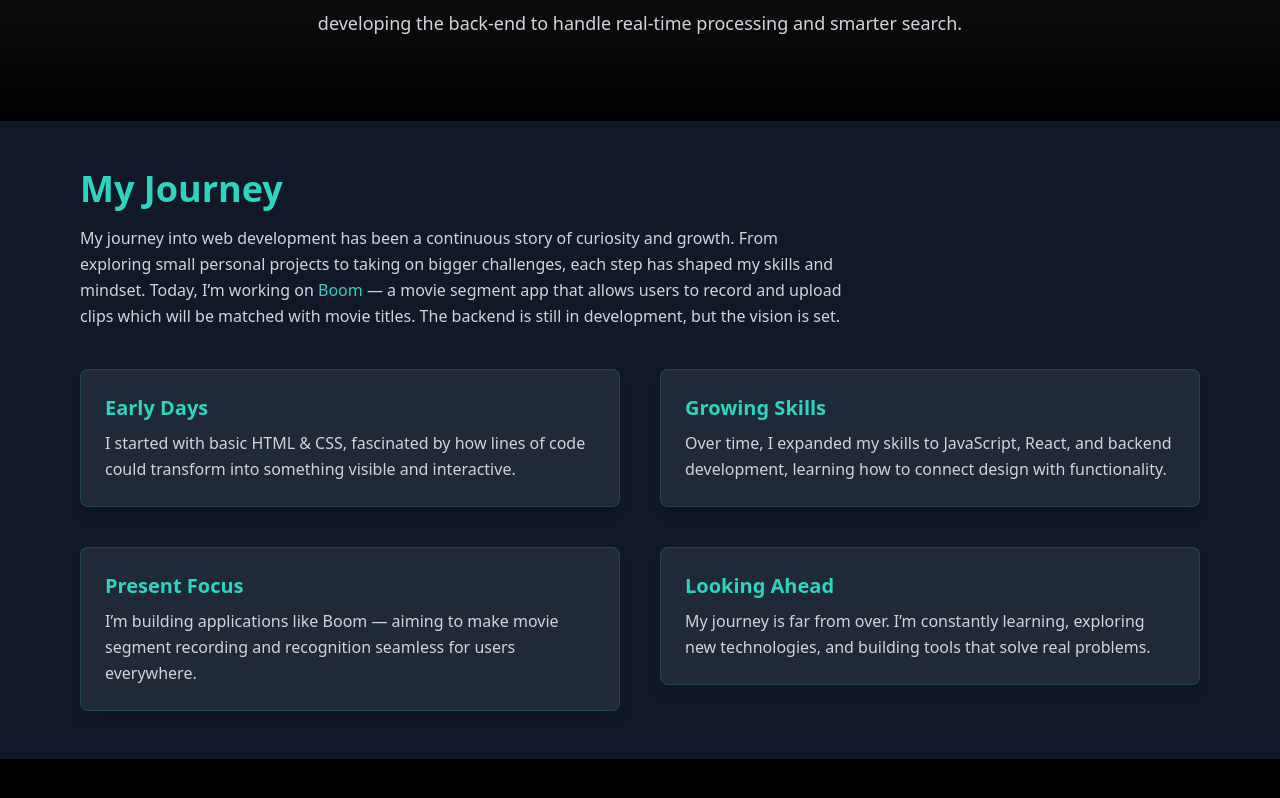
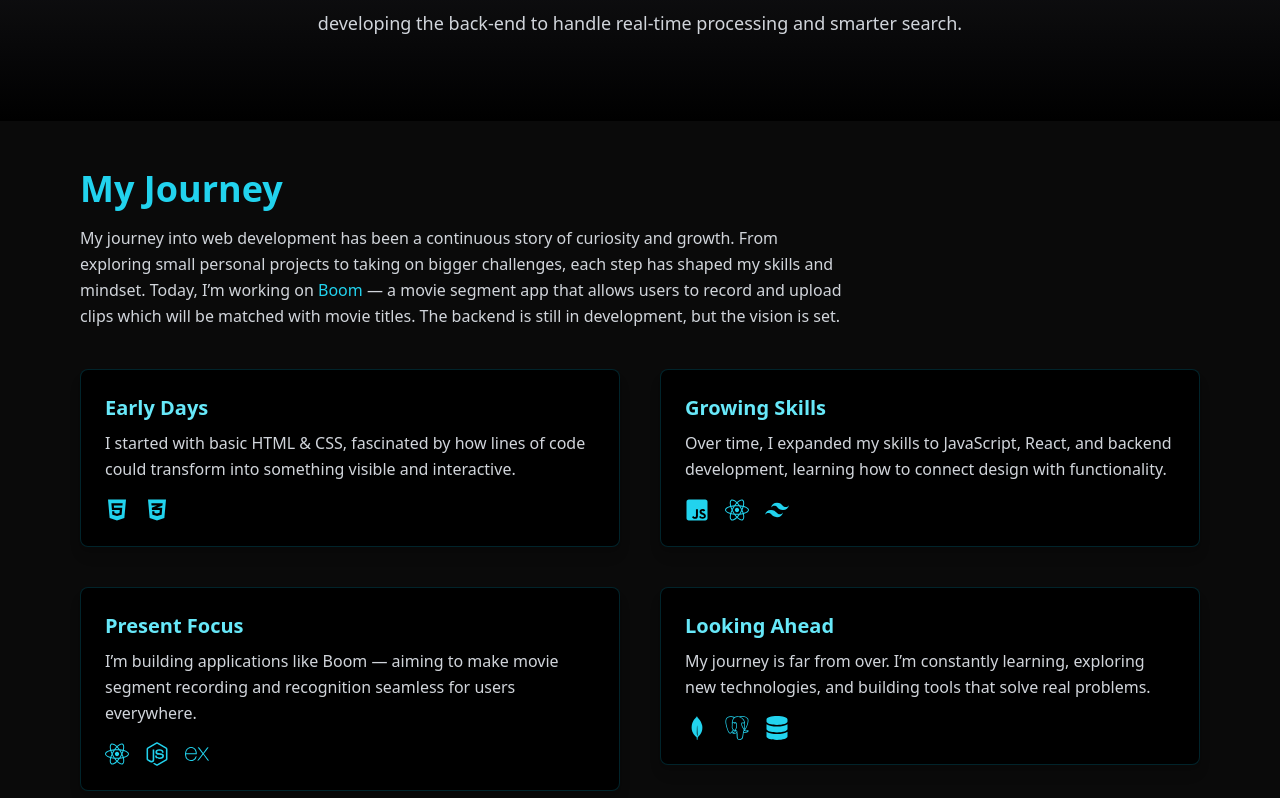
Before and after one commit to Codejibola/My-Portfolio, a React (Create React App) app: page / in a window 1280 px wide. Shown: the part 1002-1800 px from the top of the page. Built offline with nearby package versions, Linux system fonts and the light colour scheme.

Commit message:
finished changing the UI of the journey section

```diff
--- a/src/pages/Home.jsx
+++ b/src/pages/Home.jsx
@@ -100,19 +100,20 @@ export default function Home() {
 </section>
 
 {/* MY JOURNEY SECTION */}
+{/* MY JOURNEY SECTION (updated theme + logos, background matched) */}
 <SlideInSection direction="up">
-  <section className="py-12 px-4 sm:px-8 md:px-20 bg-gray-900 text-white">
+  <section className="py-12 px-4 sm:px-8 md:px-20 bg-[#0a0a0a] text-white">
     <div className="max-w-6xl mx-auto">
       {/* Heading */}
       <div className="mb-10">
-        <h2 className="text-3xl sm:text-4xl font-bold text-teal-400 mb-4">
+        <h2 className="text-3xl sm:text-4xl font-bold text-cyan-400 mb-4">
           My Journey
         </h2>
         <p className="text-gray-300 leading-relaxed max-w-3xl">
           My journey into web development has been a continuous story of
           curiosity and growth. From exploring small personal projects to
           taking on bigger challenges, each step has shaped my skills and
-          mindset. Today, I’m working on <span className="text-teal-400">Boom</span> — a movie segment app
+          mindset. Today, I’m working on <span className="text-cyan-400">Boom</span> — a movie segment app
           that allows users to record and upload clips which will be matched
           with movie titles. The backend is still in development, but the
           vision is set.
@@ -123,53 +124,72 @@ export default function Home() {
       <div className="space-y-8 md:space-y-0 md:grid md:grid-cols-2 md:gap-10 md:items-start">
         {/* Early Days */}
         <SlideInSection direction="left">
-          <div className="bg-gray-800 p-6 rounded-lg shadow-lg border border-teal-500/20 hover:shadow-xl transition-shadow">
-            <h3 className="text-xl font-semibold text-teal-400 mb-2">
+          <div className="bg-black p-6 rounded-lg shadow-lg border border-cyan-500/20 hover:shadow-cyan-500/30 hover:shadow-xl transition-shadow">
+            <h3 className="text-xl font-semibold text-cyan-300 mb-2">
               Early Days
             </h3>
             <p className="text-gray-300 leading-relaxed">
               I started with basic HTML & CSS, fascinated by how lines of code
               could transform into something visible and interactive.
             </p>
+            <div className="flex flex-wrap gap-4 text-2xl text-cyan-400 mt-4">
+              <FaHtml5 title="HTML5" />
+              <FaCss3Alt title="CSS3" />
+            </div>
           </div>
         </SlideInSection>
 
         {/* Growing Skills */}
         <SlideInSection direction="right">
-          <div className="bg-gray-800 p-6 rounded-lg shadow-lg border border-teal-500/20 hover:shadow-xl transition-shadow">
-            <h3 className="text-xl font-semibold text-teal-400 mb-2">
+          <div className="bg-black p-6 rounded-lg shadow-lg border border-cyan-500/20 hover:shadow-cyan-500/30 hover:shadow-xl transition-shadow">
+            <h3 className="text-xl font-semibold text-cyan-300 mb-2">
               Growing Skills
             </h3>
             <p className="text-gray-300 leading-relaxed">
               Over time, I expanded my skills to JavaScript, React, and backend
               development, learning how to connect design with functionality.
             </p>
+            <div className="flex flex-wrap gap-4 text-2xl text-cyan-400 mt-4">
+              <FaJsSquare title="JavaScript" />
+              <FaReact title="React" />
+              <SiTailwindcss title="Tailwind CSS" />
+            </div>
           </div>
         </SlideInSection>
 
         {/* Present Focus */}
         <SlideInSection direction="left">
-          <div className="bg-gray-800 p-6 rounded-lg shadow-lg border border-teal-500/20 hover:shadow-xl transition-shadow">
-            <h3 className="text-xl font-semibold text-teal-400 mb-2">
+          <div className="bg-black p-6 rounded-lg shadow-lg border border-cyan-500/20 hover:shadow-cyan-500/30 hover:shadow-xl transition-shadow">
+            <h3 className="text-xl font-semibold text-cyan-300 mb-2">
               Present Focus
             </h3>
             <p className="text-gray-300 leading-relaxed">
               I’m building applications like Boom — aiming to make movie segment
               recording and recognition seamless for users everywhere.
             </p>
+            <div className="flex flex-wrap gap-4 text-2xl text-cyan-400 mt-4">
+              <FaReact title="React" />
+              <FaNodeJs title="Node.js" />
+              <SiExpress title="Express" />
+            </div>
           </div>
         </SlideInSection>
 
         {/* Looking Ahead */}
         <SlideInSection direction="right">
-          <div className="bg-gray-800 p-6 rounded-lg shadow-lg border border-teal-500/20 hover:shadow-xl transition-shadow">
-            <h3 className="text-xl font-semibold text-teal-400 mb-2">
+          <div className="bg-black p-6 rounded-lg shadow-lg border border-cyan-500/20 hover:shadow-cyan-500/30 hover:shadow-xl transition-shadow">
+            <h3 className="text-xl font-semibold text-cyan-300 mb-2">
               Looking Ahead
             </h3>
             <p className="text-gray-300 leading-relaxed">
               My journey is far from over. I’m constantly learning, exploring
               new technologies, and building tools that solve real problems.
             </p>
+            <div className="flex flex-wrap gap-4 text-2xl text-cyan-400 mt-4">
+              <SiMongodb title="MongoDB" />
+              <SiPostgresql title="PostgreSQL" />
+              <FaDatabase title="SQL / Databases" />
+            </div>
           </div>
         </SlideInSection>
       </div>
```
